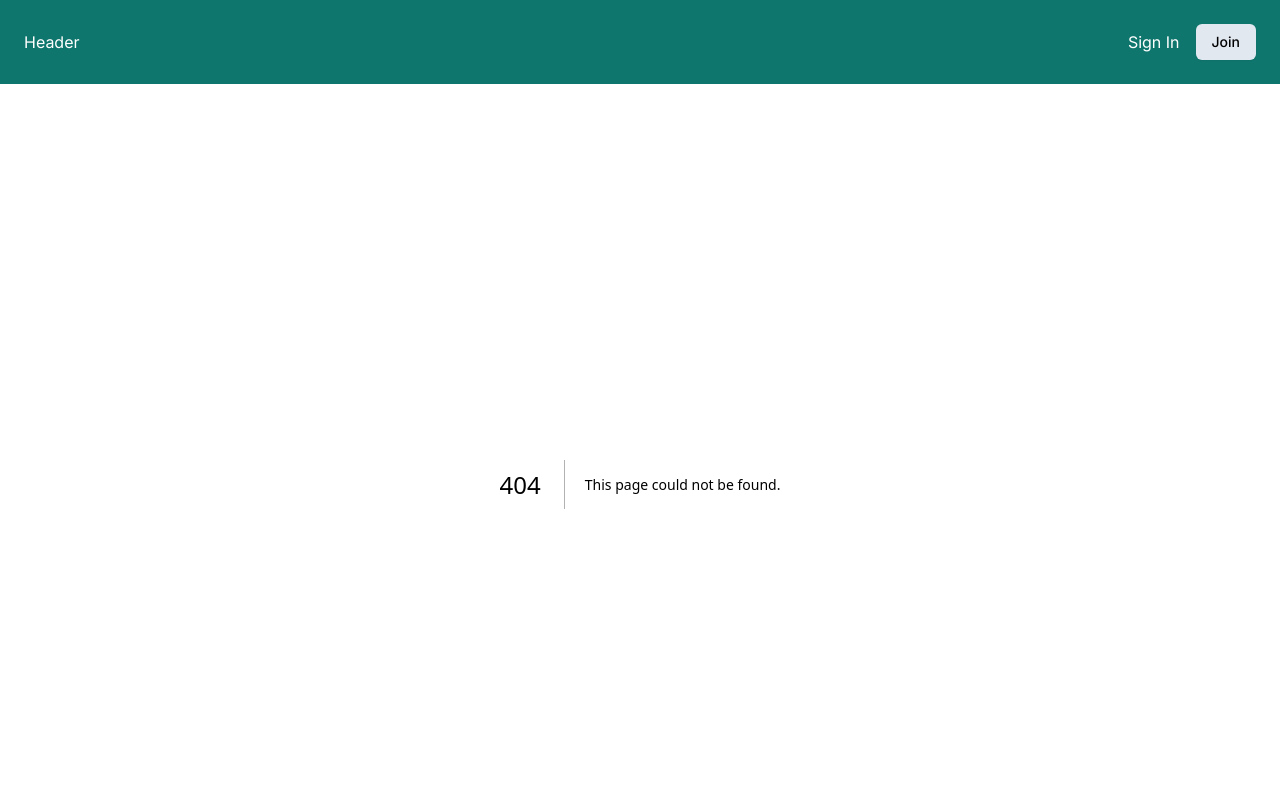
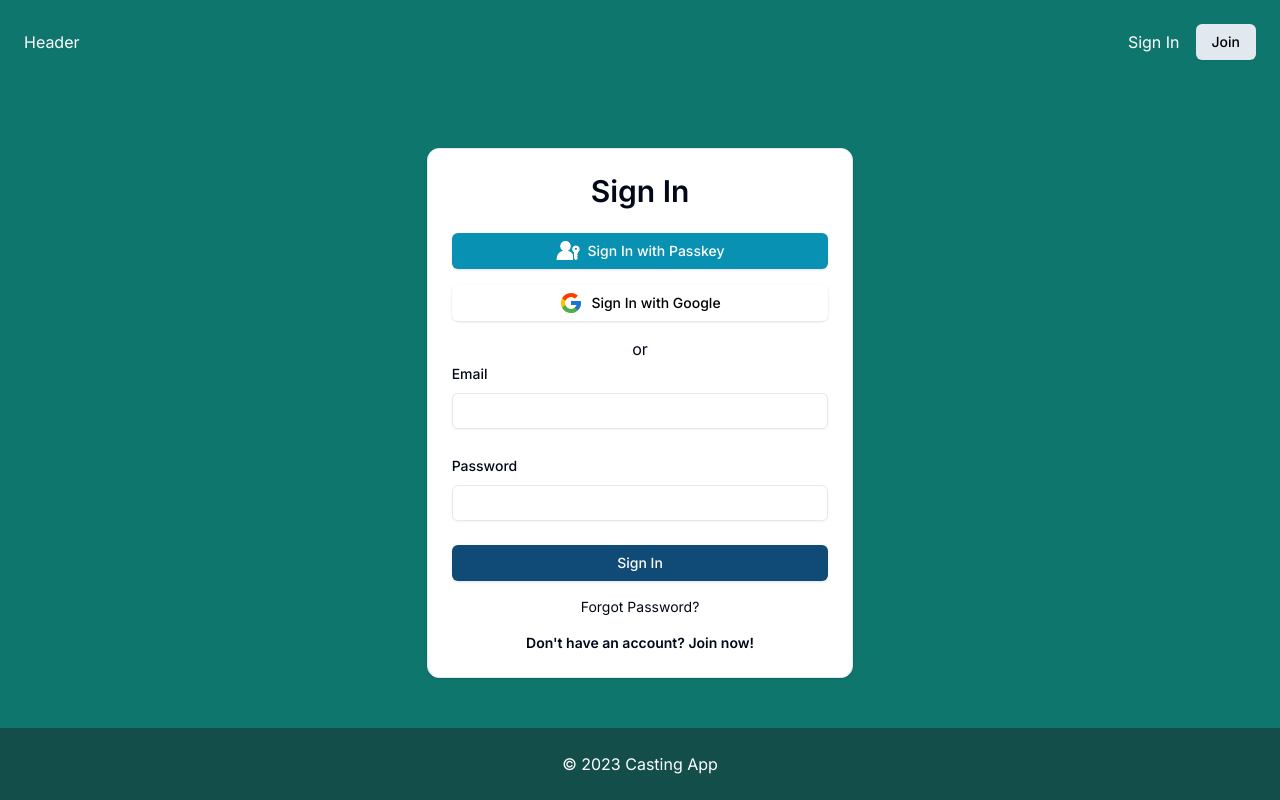
Before and after one commit to bbachdev/casting-app, a Next.js app: page /signin in a window 1280 px wide. Before the commit this address had no page. Shown: the top 800 px of the page. Built offline with nearby package versions, Linux system fonts and the light colour scheme.

Commit message:
Basic client-side Login card creation

```diff
--- a/package.json
+++ b/package.json
@@ -12,6 +12,7 @@
     "@hookform/resolvers": "^3.3.4",
     "@radix-ui/react-icons": "^1.3.0",
     "@radix-ui/react-label": "^2.0.2",
+    "@radix-ui/react-separator": "^1.0.3",
     "@radix-ui/react-slot": "^1.0.2",
     "class-variance-authority": "^0.7.0",
     "clsx": "^2.1.0",
--- /dev/null
+++ b/src/app/join/page.tsx
@@ -0,0 +1,7 @@
+export default function Join() {
+  return (
+    <div>
+      Join
+    </div>
+  )
+}
--- a/src/app/layout.tsx
+++ b/src/app/layout.tsx
@@ -21,7 +21,7 @@ export default function RootLayout({
     <html lang="en">
       <body className={inter.className}>
       <ThemeProvider attribute="class" defaultTheme="light" disableTransitionOnChange>
-        <div className={`min-h-[100vh] flex flex-col`}>
+        <div className={`min-h-[100vh] flex flex-col bg-teal-700 text-white`}>
           <Header />
           <main className={`mx-auto w-full max-w-[1440px]`}>
             {children}
--- /dev/null
+++ b/src/app/signin/page.tsx
@@ -0,0 +1,10 @@
+import SignInCard from '@/components/auth/SignInCard';
+
+export default function SignIn() {
+  return (
+    <div className={`mt-16`}>
+      <SignInCard/>
+    </div>
+
+  )
+}
--- /dev/null
+++ b/src/components/auth/SSOPanel.tsx
@@ -0,0 +1,29 @@
+import { Button } from '../ui/button';
+import { Separator } from '../ui/separator';
+import { FcGoogle } from "react-icons/fc";
+import { GoPasskeyFill } from "react-icons/go";
+
+export default function SSOPanel() {
+
+  //TODO: Make function instead to populate buttons
+
+
+  return (
+    <>
+      <div className={`flex flex-col gap-4`}>
+        <Button className={`bg-cyan-600 hover:bg-cyan-600/90`}>
+          <div className={`flex flex-row items-center gap-2`}>
+            <GoPasskeyFill className={`text-2xl`} />
+            <span>Sign In with Passkey</span>
+          </div>
+        </Button>
+        <Button className={`bg-white hover:bg-slate-50 text-black`}>
+          <div className={`flex flex-row items-center gap-2`}>
+            <FcGoogle className={`text-2xl`} />
+            <span>Sign In with Google</span>
+          </div>
+        </Button>
+      </div>
+    </>
+  )
+}
--- /dev/null
+++ b/src/components/auth/SignInCard.tsx
@@ -0,0 +1,62 @@
+'use client'
+import { Card, CardContent, CardHeader } from '@/components/ui/card';
+import { Form, FormControl, FormField, FormItem, FormLabel } from '@/components/ui/form';
+import { signInSchema } from '@/schemas/auth';
+import { zodResolver } from '@hookform/resolvers/zod';
+import { useForm } from 'react-hook-form';
+import { z } from 'zod';
+import { Input } from '../ui/input';
+import { Button } from '../ui/button';
+import Link from 'next/link';
+import SSOPanel from './SSOPanel';
+
+export default function SignInCard() {
+  const form = useForm<z.infer<typeof signInSchema>>({
+    resolver: zodResolver(signInSchema),
+    defaultValues: {
+      email: "",
+      password: "",
+    },
+  })
+
+  function onSubmit(data: z.infer<typeof signInSchema>) {
+    console.log(data)
+  }
+
+  return (
+    <Card className={`mx-auto w-1/3 flex flex-col`}>
+      <CardHeader className={`text-center text-3xl font-semibold`}>Sign In</CardHeader>
+      <CardContent>
+        <SSOPanel />
+        <p className={`text-center mt-4`}>or</p>
+        <Form {...form}>
+          <form onSubmit={form.handleSubmit(onSubmit)} className="space-y-6">
+            <FormField control={form.control} name="email" render={({ field }) => (
+              <FormItem>
+                <FormLabel>Email</FormLabel>
+                <FormControl>
+                  <Input {...field} type="email" />
+                </FormControl>
+              </FormItem>
+            )}/>
+            <FormField control={form.control} name="password" render={({ field }) => (
+              <FormItem>
+                <FormLabel>Password</FormLabel>
+                <FormControl>
+                  <Input {...field} type="password" />
+                </FormControl>
+              </FormItem>
+            )}/>
+            <Button className={`w-full`}>Sign In</Button>
+          </form>
+        </Form>
+        <div className={`mt-4 w-full flex flex-row text-sm justify-center`}>
+          <Link href={`/forgot-password`} className={`hover:underline`}>Forgot Password?</Link>
+        </div>
+        <div className={`mt-4 w-full flex flex-col`}>
+          <Link className={`text-sm text-center font-semibold`} href={`/join`}>Don't have an account? Join now!</Link>
+        </div>
+      </CardContent>
+    </Card>
+  )
+}
--- a/src/components/layout/Header.tsx
+++ b/src/components/layout/Header.tsx
@@ -10,7 +10,7 @@ export default function Header() {
         </div>
         <nav className={`ml-auto flex flex-row gap-4 items-center`}>
           <Link href={`/signin`}>Sign In</Link>
-          <Link href={`/signup`}>
+          <Link href={`/join`}>
             <Button variant={`secondary`}>Join</Button>
           </Link>
         </nav>
--- a/src/components/ui/button.tsx
+++ b/src/components/ui/button.tsx
@@ -10,7 +10,7 @@ const buttonVariants = cva(
     variants: {
       variant: {
         default:
-          "bg-primary text-primary-foreground shadow hover:bg-primary/90",
+          "bg-[#0F4B76] text-white shadow hover:bg-[#0F4B76]/90",
         destructive:
           "bg-destructive text-destructive-foreground shadow-sm hover:bg-destructive/90",
         outline:
--- /dev/null
+++ b/src/components/ui/input.tsx
@@ -0,0 +1,25 @@
+import * as React from "react"
+
+import { cn } from "@/lib/utils"
+
+export interface InputProps
+  extends React.InputHTMLAttributes<HTMLInputElement> {}
+
+const Input = React.forwardRef<HTMLInputElement, InputProps>(
+  ({ className, type, ...props }, ref) => {
+    return (
+      <input
+        type={type}
+        className={cn(
+          "flex h-9 w-full rounded-md border border-slate-200 bg-transparent px-3 py-1 text-sm shadow-sm transition-colors file:border-0 file:bg-transparent file:text-sm file:font-medium placeholder:text-slate-500 focus-visible:outline-none focus-visible:ring-1 focus-visible:ring-slate-950 disabled:cursor-not-allowed disabled:opacity-50 dark:border-slate-800 dark:placeholder:text-slate-400 dark:focus-visible:ring-slate-300",
+          className
+        )}
+        ref={ref}
+        {...props}
+      />
+    )
+  }
+)
+Input.displayName = "Input"
+
+export { Input }
--- /dev/null
+++ b/src/components/ui/separator.tsx
@@ -0,0 +1,31 @@
+"use client"
+
+import * as React from "react"
+import * as SeparatorPrimitive from "@radix-ui/react-separator"
+
+import { cn } from "@/lib/utils"
+
+const Separator = React.forwardRef<
+  React.ElementRef<typeof SeparatorPrimitive.Root>,
+  React.ComponentPropsWithoutRef<typeof SeparatorPrimitive.Root>
+>(
+  (
+    { className, orientation = "horizontal", decorative = true, ...props },
+    ref
+  ) => (
+    <SeparatorPrimitive.Root
+      ref={ref}
+      decorative={decorative}
+      orientation={orientation}
+      className={cn(
+        "shrink-0 bg-slate-200 dark:bg-slate-800",
+        orientation === "horizontal" ? "h-[1px] w-full" : "h-full w-[1px]",
+        className
+      )}
+      {...props}
+    />
+  )
+)
+Separator.displayName = SeparatorPrimitive.Root.displayName
+
+export { Separator }
--- /dev/null
+++ b/src/schemas/auth.ts
@@ -0,0 +1,7 @@
+import { z } from 'zod';
+
+//TODO: Add more, custom validation for password
+export const signInSchema = z.object({
+  email: z.string().email(),
+  password: z.string().min(12),
+});
```
Also changed, not shown: 1 other file (tests, documents, lock files or other folders).
